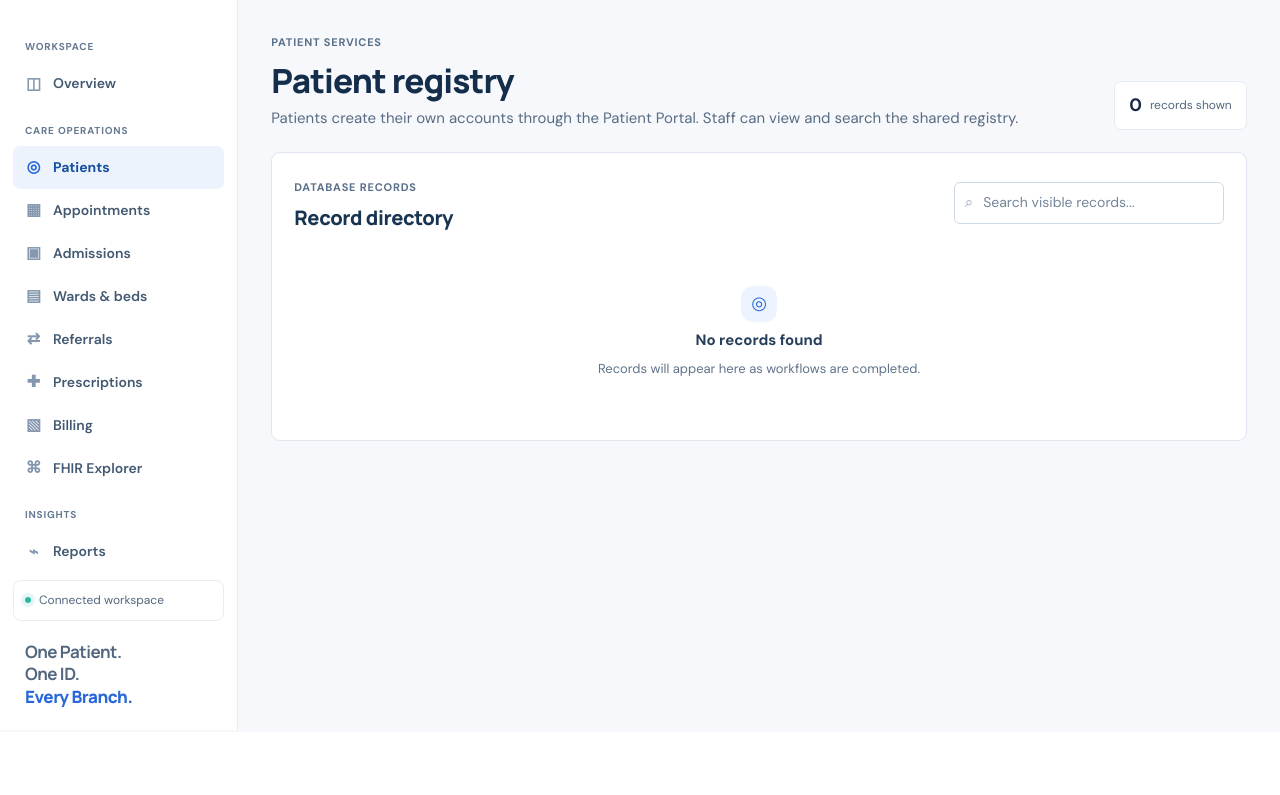
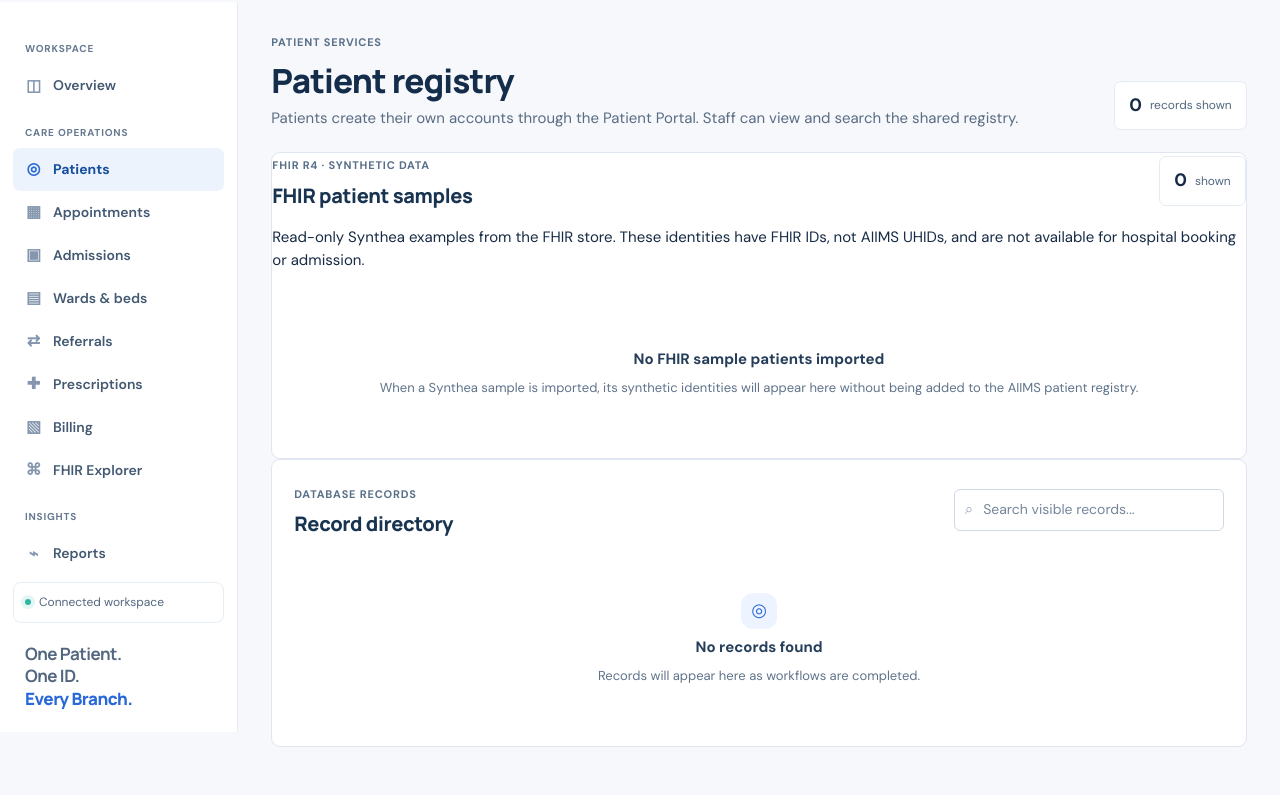
Before and after one commit to bitmorphic/aiims-connect, a Flask app: page /patients in a window 1280 px wide. Shown: the part 68-863 px from the top of the page. Before the commit the page ends 798 px from the top, so only its background shows below. Run offline with Flask 3, Linux system fonts and the light colour scheme; the visitor is signed in with stand-in values (Sample User, id 1); data that the repository does not hold is empty.

Commit message:
Show clearly separated FHIR patient and encounter samples

```diff
--- a/templates/table.html
+++ b/templates/table.html
@@ -56,6 +56,34 @@
     <label class="form-span">Notes<textarea name="notes" maxlength="255" placeholder="Optional notes"></textarea></label>
     <div class="form-submit"><button class="button button-blue" type="submit">Save prescription <span>→</span></button><small>Prescription must reference a non-cancelled appointment.</small></div>
   </form>
+</section>
+{% endif %}
+
+{% if kind == 'patients' and show_fhir_patients %}
+<section class="content-card">
+  <div class="records-toolbar">
+    <div><span class="page-eyebrow">FHIR R4 · SYNTHETIC DATA</span><h2>FHIR patient samples</h2></div>
+    <span class="table-count"><b>{{ fhir_patients|length }}</b><small>shown</small></span>
+  </div>
+  <p class="page-note">Read-only Synthea examples from the FHIR store. These identities have FHIR IDs, not AIIMS UHIDs, and are not available for hospital booking or admission.</p>
+  {% if fhir_patients %}
+  <div class="fhir-patient-items">
+    {% for patient in fhir_patients %}
+    <a class="fhir-patient-item" href="{{ url_for('fhir.explorer', patient=patient.id) }}">
+      <span class="fhir-patient-avatar">{{ patient.name[:1]|upper }}</span>
+      <span class="fhir-patient-copy">
+        <b>{{ patient.name }}</b>
+        <small>{{ patient.gender|title }} · {{ patient.birth_date }}</small>
+        <small class="fhir-id">FHIR ID: {{ patient.id }}</small>
+        <small>{{ patient.encounter_count }} linked clinical encounters · synthetic</small>
+      </span>
+      <span class="fhir-patient-arrow">View history →</span>
+    </a>
+    {% endfor %}
+  </div>
+  {% else %}
+  <div class="empty-state"><b>No FHIR sample patients imported</b><small>When a Synthea sample is imported, its synthetic identities will appear here without being added to the AIIMS patient registry.</small></div>
+  {% endif %}
 </section>
 {% endif %}
 
@@ -135,5 +163,38 @@
   {% else %}
   <div class="empty-state"><span>◎</span><b>No records found</b><small>Records will appear here as workflows are completed.</small></div>
   {% endif %}
+
+{% if kind == 'appointments' and show_fhir_encounters %}
+<section class="content-card">
+  <div class="records-toolbar">
+    <div><span class="page-eyebrow">FHIR R4 · SYNTHETIC DATA</span><h2>Historical clinical encounters</h2></div>
+    <span class="table-count"><b>{{ fhir_encounters|length }}</b><small>shown</small></span>
+  </div>
+  <p class="page-note">These are FHIR <strong>Encounter</strong> resources describing past or recorded care visits. They are not bookable Appointment slots and do not change the operational appointment schedule.</p>
+  {% if fhir_encounters %}
+  <div class="fhir-timeline">
+    {% for encounter in fhir_encounters %}
+    <article class="fhir-record">
+      <div class="fhir-record-head">
+        <div>
+          <span class="fhir-resource-type">FHIR ENCOUNTER · {{ encounter.resource_id }}</span>
+          <h3>{{ encounter.label }}</h3>
+        </div>
+        <span class="status-pill">{{ encounter.status }}</span>
+      </div>
+      <div class="fhir-record-meta">
+        <span>{{ encounter.patient_name }} · {{ encounter.event_date or 'Date not recorded' }}</span>
+        {% if encounter.patient_fhir_id %}
+        <a href="{{ url_for('fhir.explorer', patient=encounter.patient_fhir_id) }}">Open FHIR patient history →</a>
+        {% endif %}
+      </div>
+    </article>
+    {% endfor %}
+  </div>
+  {% else %}
+  <div class="empty-state"><b>No FHIR encounters imported</b><small>The Synthea sample includes historical Encounter records, which will appear here after import.</small></div>
+  {% endif %}
+</section>
+{% endif %}
 </section>
 {% endblock %}
```
